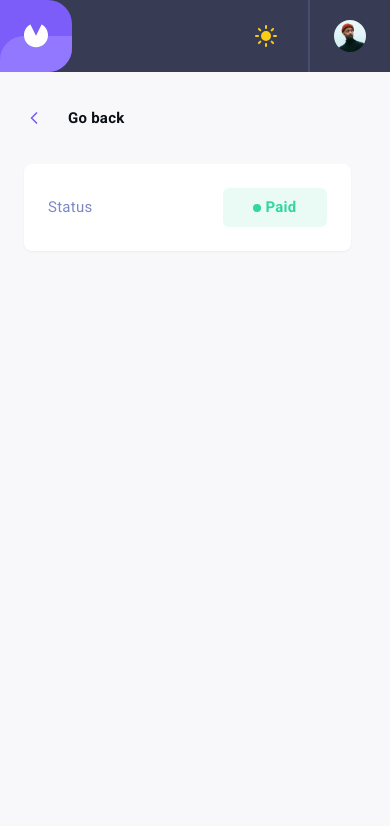
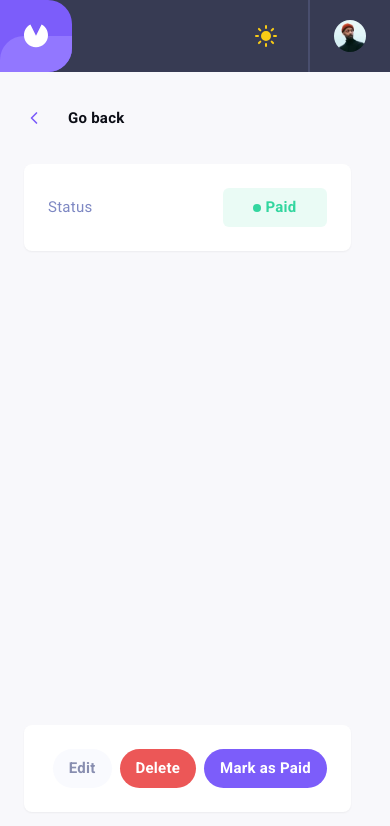
Before and after one commit to MrPatriot991/invoice-app, a React (Vite) app: page /invoice/AA1449 in a window 390 px wide. Shown: the top 826 px of the page. Built offline with nearby package versions, Linux system fonts and the light colour scheme.

Commit message:
feat(invoice): add DetailsMobileFooter and integrate into InvoiceDetailsRoute

```diff
--- a/src/features/invoices/components/details/DetailsHeader.tsx
+++ b/src/features/invoices/components/details/DetailsHeader.tsx
@@ -1,21 +1,13 @@
 import { StatusBadge } from "@/components/common/statusBadge";
 import { Button } from "@/components/ui/Button";
 
-import type { ButtonVariant } from "@/components/ui/Button/Button";
+import type { ActionButton } from "@/features/invoices/routes/InvoiceDetailsRoute";
 
-interface ActionButton {
-  text: string;
-  variant: ButtonVariant;
-  onClick?: () => void;
+interface DetailsHeaderProps {
+  buttons: ActionButton[];
 }
 
-const DetailsHeader = () => {
-  const actionButtons: ActionButton[] = [
-    { text: "Edit", variant: "secondary" },
-    { text: "Delete", variant: "danger" },
-    { text: "Mark as Paid", variant: "purple" },
-  ];
-
+const DetailsHeader = ({ buttons }: DetailsHeaderProps) => {
   return (
     <div className="flex justify-between rounded-lg bg-container p-6 shadow-sm transition-colors duration-300 sm:p-8">
       <div className="flex w-full items-center justify-between gap-5 sm:w-auto sm:justify-start">
@@ -23,7 +15,7 @@ const DetailsHeader = () => {
         <StatusBadge status="Paid" />
       </div>
       <div className="hidden items-center gap-2 sm:flex">
-        {actionButtons.map(({ text, variant }) => (
+        {buttons.map(({ text, variant }) => (
           <Button key={text} variant={variant}>
             {text}
           </Button>
--- /dev/null
+++ b/src/features/invoices/components/details/DetailsMobileFotter.tsx
@@ -0,0 +1,27 @@
+import clsx from "clsx";
+import { Button } from "@/components/ui/Button";
+
+import type { ActionButton } from "@/features/invoices/routes/InvoiceDetailsRoute";
+
+interface DetailsMobileFotterProps {
+  buttons: ActionButton[];
+}
+
+const DetailsMobileFotter = ({ buttons }: DetailsMobileFotterProps) => {
+  return (
+    <div
+      className={clsx(
+        "flex items-center justify-end gap-2 rounded-lg bg-container p-6",
+        "shadow-sm transition-colors duration-300 sm:hidden sm:p-8",
+      )}
+    >
+      {buttons.map(({ text, variant }) => (
+        <Button key={text} variant={variant}>
+          {text}
+        </Button>
+      ))}
+    </div>
+  );
+};
+
+export default DetailsMobileFotter;
--- /dev/null
+++ b/src/features/invoices/components/details/index.ts
@@ -0,0 +1,4 @@
+import DetailsHeader from "./DetailsHeader";
+import DetailsMobileFotter from "./DetailsMobileFotter";
+
+export { DetailsHeader, DetailsMobileFotter };
--- a/src/features/invoices/routes/InvoiceDetailsRoute.tsx
+++ b/src/features/invoices/routes/InvoiceDetailsRoute.tsx
@@ -1,20 +1,39 @@
+import { useNavigate } from "react-router-dom";
+
 import { GoBackButton } from "@/components/ui/GoBackButton";
-import { useNavigate } from "react-router-dom";
-import DetailsHeader from "../components/details/DetailsHeader";
+import {
+  DetailsHeader,
+  DetailsMobileFotter,
+} from "@/features/invoices/components/details";
 
-const DetailsRoute = () => {
+import type { ButtonVariant } from "@/components/ui/Button/Button";
+export interface ActionButton {
+  text: string;
+  variant: ButtonVariant;
+  onClick?: () => void;
+}
+
+const InvoiceDetailsRoute = () => {
   const navigate = useNavigate();
 
   const handleGoBack = () => {
     navigate(-1);
   };
 
+  const actionButtons: ActionButton[] = [
+    { text: "Edit", variant: "secondary" },
+    { text: "Delete", variant: "danger" },
+    { text: "Mark as Paid", variant: "purple" },
+  ];
+
   return (
-    <div className="container mx-auto py-8 md:py-12 lg:py-16">
+    <div className="container mx-auto flex h-full flex-col py-8 md:py-12 lg:py-16">
       <GoBackButton onClick={handleGoBack} />
-      <DetailsHeader />
+      <DetailsHeader buttons={actionButtons} />
+      <div className="flex-1" />
+      <DetailsMobileFotter buttons={actionButtons} />
     </div>
   );
 };
 
-export default DetailsRoute;
+export default InvoiceDetailsRoute;
```
